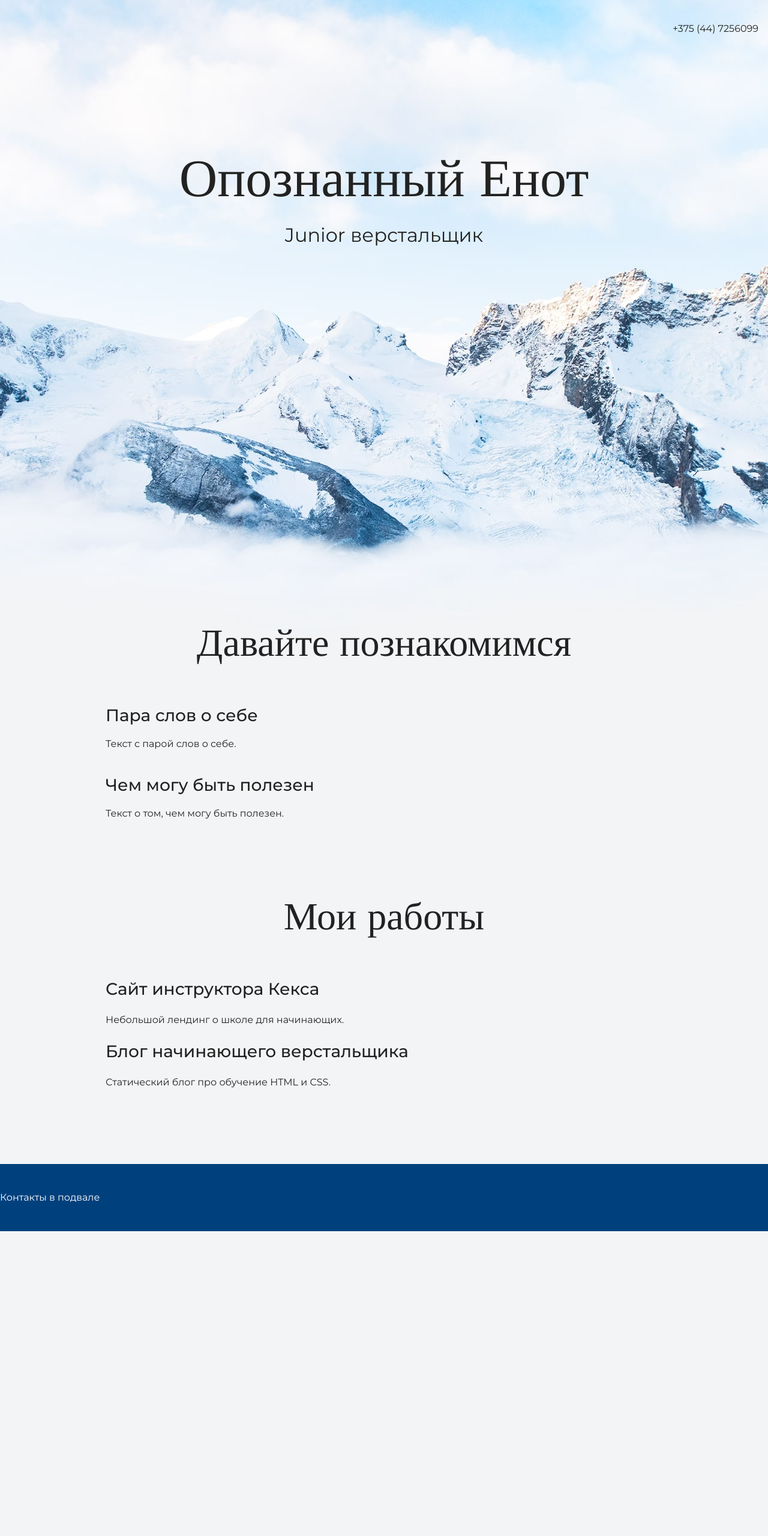
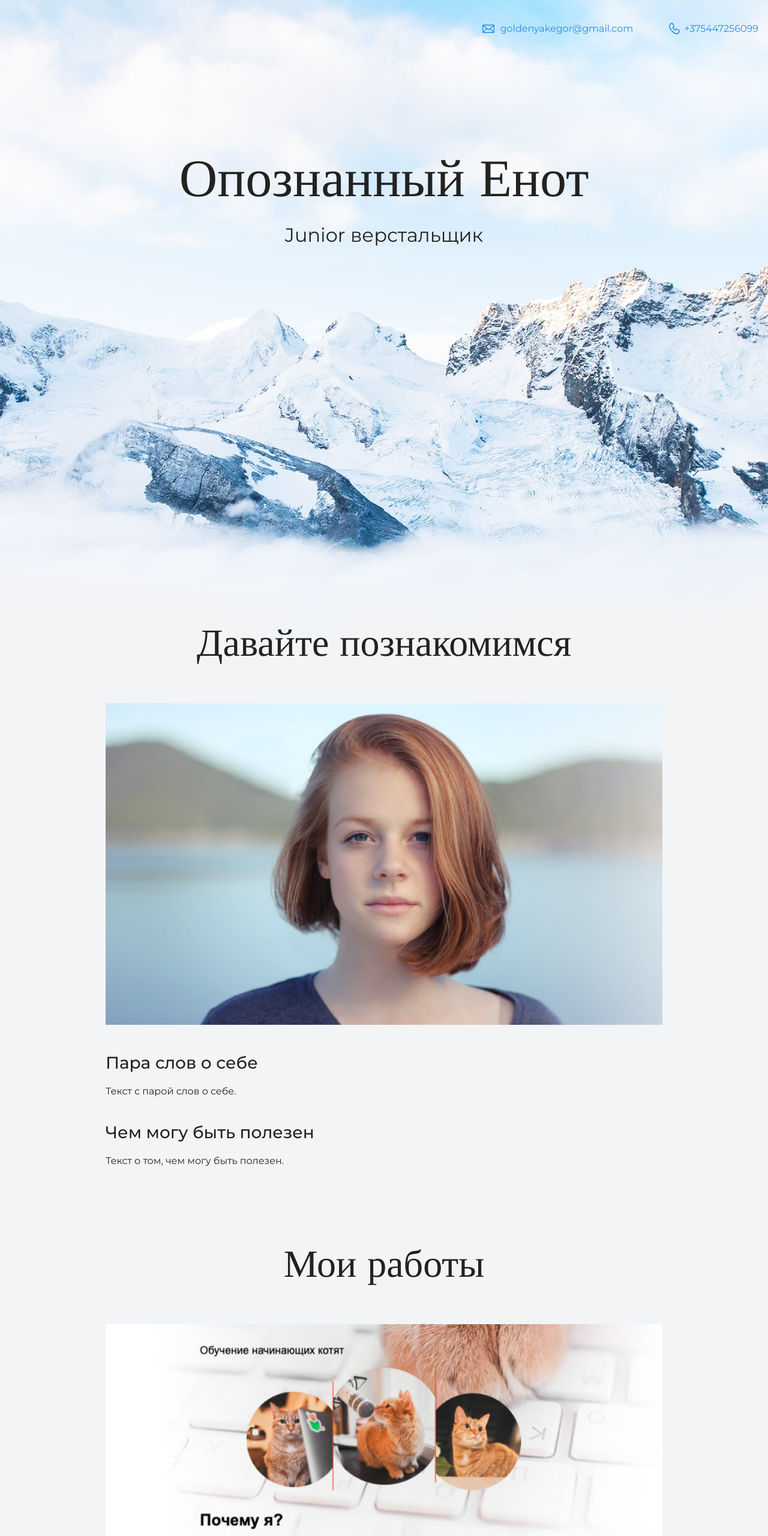
Before and after one commit to goldenyak/enot, a plain HTML site: page index.html in a window 1280 px wide. Shown: the top 2560 px of the page at 60% size. Before the commit the page ends 2052 px from the top, so only its background shows below. Drawn offline with nearby package versions, Linux system fonts and the light colour scheme.

Commit message:
Обновил файл index.html

```diff
--- a/index.html
+++ b/index.html
@@ -11,7 +11,8 @@
 
     <header class="page-header">
       <div class="container">
-      +375 (44) 7256099
+      <a class="header-email" href="mailto:goldenyakegor@gmail.com">goldenyakegor@gmail.com</a>
+      <a class="header-phone" href="tel:+37544725609">+375447256099</a>
     </div>
     </header>
     <section class="hero-image">
@@ -23,6 +24,9 @@
       <section class="intro">
         <div class="container">
             <h2 class="subheading">Давайте познакомимся</h2>
+            <figure class="user-image">
+              <img src="files/user.jpg" width="928" height="536" alt="Фотография Неопознанного Енота">
+            </figure>
       <h3>Пара слов о себе</h3>
       <p>Текст с парой слов о себе.</p>
       <h3>Чем могу быть полезен</h3>
@@ -32,6 +36,11 @@
       <section class="portfolio">
         <div class="container">
           <h2 class="subheading">Мои работы</h2>
+          <figure class="project-image">
+            <img src="files/project.jpg" width="928" height="539" alt="Сайт инструктора Кекса">
+          </figure>
+          <a class="button" href="source/project/index.html">Открыть страницу</a>
+
       <h3>Сайт инструктора Кекса</h3>
       <p>Небольшой лендинг о школе для начинающих.</p>
       <h3>Блог начинающего верстальщика</h3>
@@ -39,7 +48,11 @@
     </div>
     </section>
          <footer class="page-footer">
-      Контакты в подвале
+           <div class="container">
+            <a class="footer-email" href="mailto:goldenyakegor@gmail.com">goldenyakegor@gmail.com</a>
+            <a class="footer-phone" href="tel:+37544725609">+375447256099</a>
+      Звоните!
+      </div>
     </footer>
   </body>
 </html>
```
